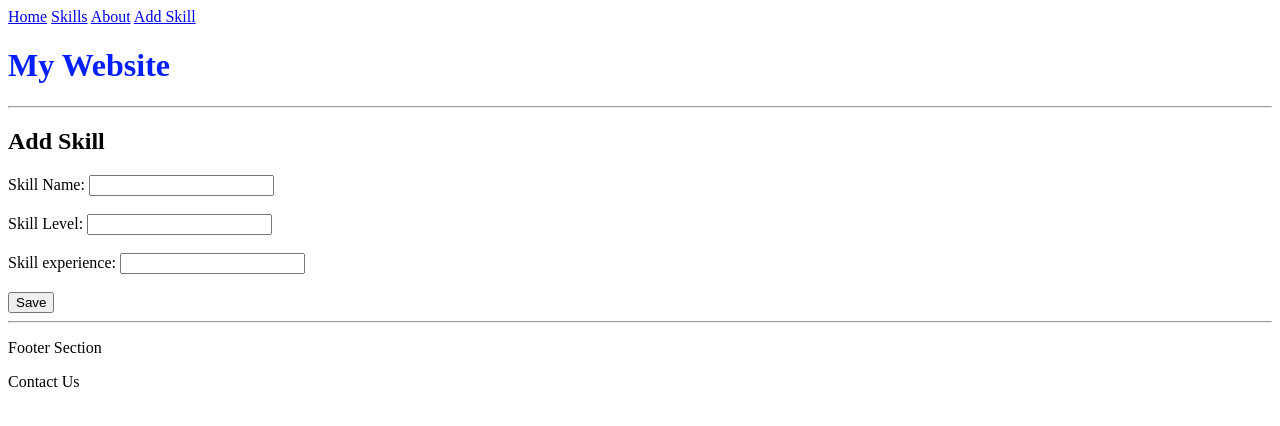
After one commit to tejaravi8/dailyPractice, a Django app: page /add_skill/ in a window 1280 px wide. The commit adds this page. Shown: the top 426 px of the page. Run offline with Django 5.2, Linux system fonts and the light colour scheme.

Commit message:
added base template

```diff
--- /dev/null
+++ b/Django/myproject/app/static/css/style.css
@@ -0,0 +1,7 @@
+body {
+    background-color: rgb(255, 255, 255);
+}
+
+h1 {
+    color: rgb(2, 31, 255);
+}
--- /dev/null
+++ b/Django/myproject/app/templates/app/add_skill.html
@@ -0,0 +1,21 @@
+{%extends 'app/base.html'%}
+
+{%block teja%}
+<h2>Add Skill</h2>
+
+<form method="POST">
+    {% csrf_token %}
+
+    <label>Skill Name:</label>
+    <input type="text" name="name"><br><br>
+
+    <label>Skill Level:</label>
+    <input type="text" name="level"><br><br>
+
+    <label>Skill experience:</label>
+    <input type="text" name="experience"><br><br>
+
+    <button type="submit">Save</button>
+</form>
+
+{%endblock%}
--- /dev/null
+++ b/Django/myproject/app/templates/app/base.html
@@ -0,0 +1,27 @@
+<!DOCTYPE html>
+<html lang="en">
+<head>
+    <meta charset="UTF-8">
+    <meta name="viewport" content="width=device-width, initial-scale=1.0">
+    <title>Website</title>
+    {% load static %}
+    <link rel="stylesheet" href="{%static 'css/style.css'%}">
+</head>
+<body>
+
+    {% include "app/navbar.html" %}
+
+
+<h1>My Website</h1>
+<hr>
+
+{% block teja %}
+  <h1>hello user ! </h1>
+{% endblock %}
+
+<hr>
+<p>Footer Section</p>
+  <p>Contact Us</p>
+
+</body>
+</html>
--- /dev/null
+++ b/Django/myproject/app/templates/app/navbar.html
@@ -0,0 +1,6 @@
+<nav>
+<a href="/">Home</a>
+<a href="/skills">Skills</a>
+<a href="/about">About</a>
+<a href="/add_skill">Add Skill</a>
+</nav>
--- a/Django/myproject/app/urls.py
+++ b/Django/myproject/app/urls.py
@@ -1,8 +1,9 @@
 from django.urls import path
-from .views import home,about,skills
+from .views import home,about,skills,add_skill
 
 urlpatterns = [
     path("",home),
     path("about/",about),
     path("skills/",skills),
+    path("add_skill/",add_skill),
 ]
--- a/Django/myproject/app/views.py
+++ b/Django/myproject/app/views.py
@@ -1,4 +1,4 @@
-from django.shortcuts import render
+from django.shortcuts import render,redirect
 from django.http import HttpResponse
 from .models import Skills
 
@@ -17,7 +17,19 @@ def about(request):
 
 def skills(request):
 
-    skills=Skills.objects.get(id=1)
+    skills=Skills.objects.all()
     context={"skills":skills}
 
     return render(request,"app/skills.html",context)
+
+def add_skill(request):
+
+    if request.method=="POST":
+        name=request.POST.get("name")
+        level=request.POST.get("level")
+        experience=request.POST.get("experience")
+
+        Skills.objects.create(name=name,level=level,experience=experience)
+
+        return redirect("/skills/")
+    return render(request, "app/add_skill.html")
```
Also changed, not shown: Django/myproject/app/templates/app/home.html (+5 -13 lines), Django/myproject/app/templates/app/skills.html (+4 -12 lines), Django/myproject/db.sqlite3.
